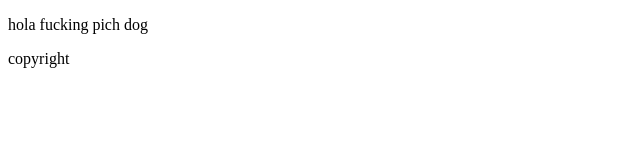
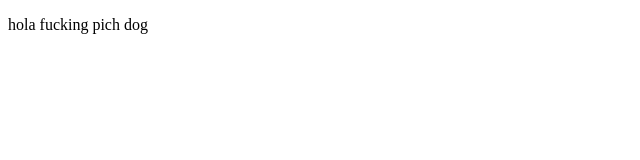
Before and after one commit to Combaagu/git-course, a website: page index.html in a window 1280 px wide. Shown: the full height of the page, 0-640 px from the left. Drawn offline with Linux system fonts and the light colour scheme.

Commit message:
mod: html, app.js; authentication

```diff
--- a/app.js
+++ b/app.js
@@ -1 +1,4 @@
 console.log('Hola mundo')
+console.log('Hola mundo')
+console.log('Hola mundo')
+console.log('Hola mundo')
--- a/index.html
+++ b/index.html
@@ -8,8 +8,5 @@
 <body>
     <p>hola fucking pich dog</p>
 
-    <footer>
-        <p>copyright</p>
-    </footer>
 </body>
 </html>
```
Also changed, not shown: authentication/authentication.js (added).
